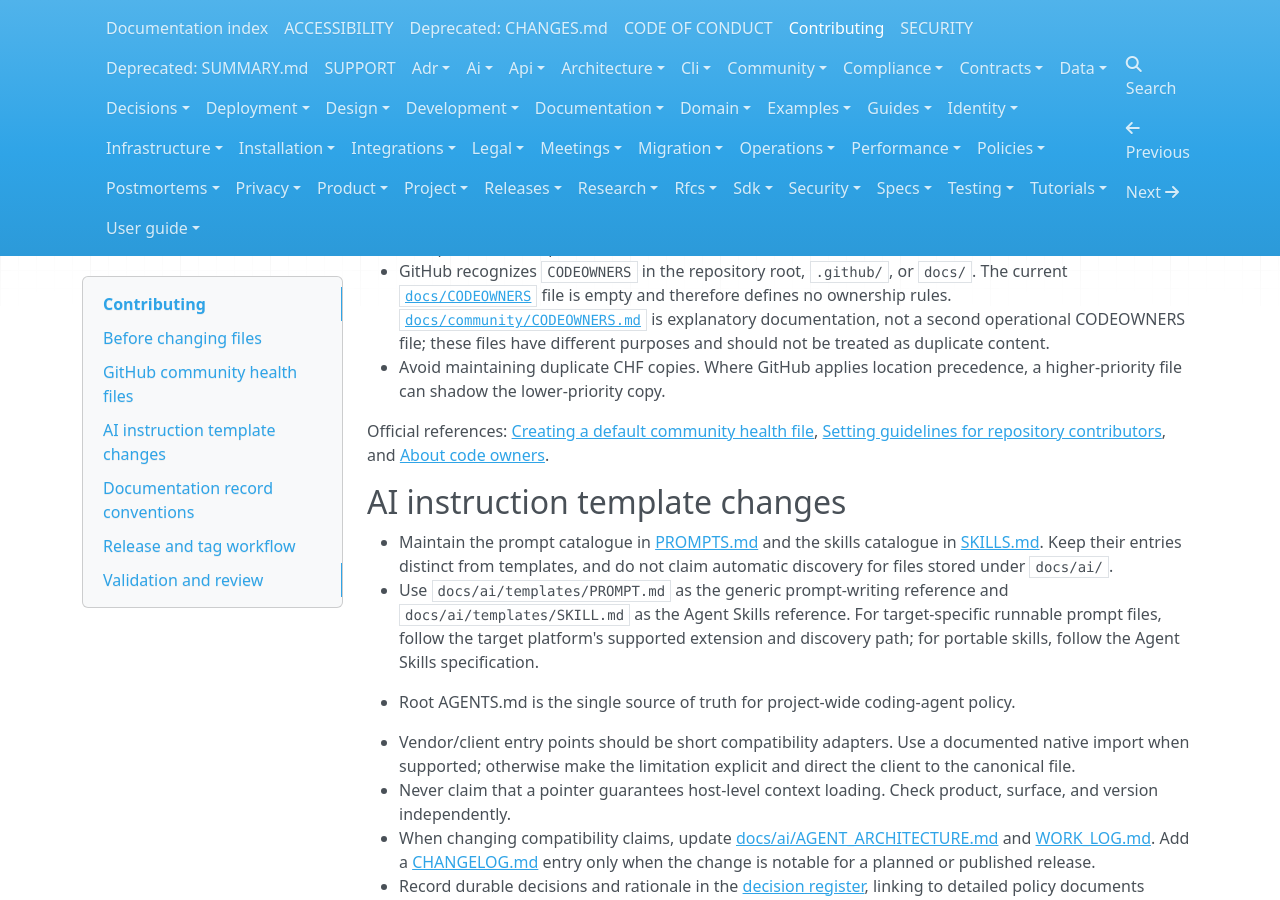
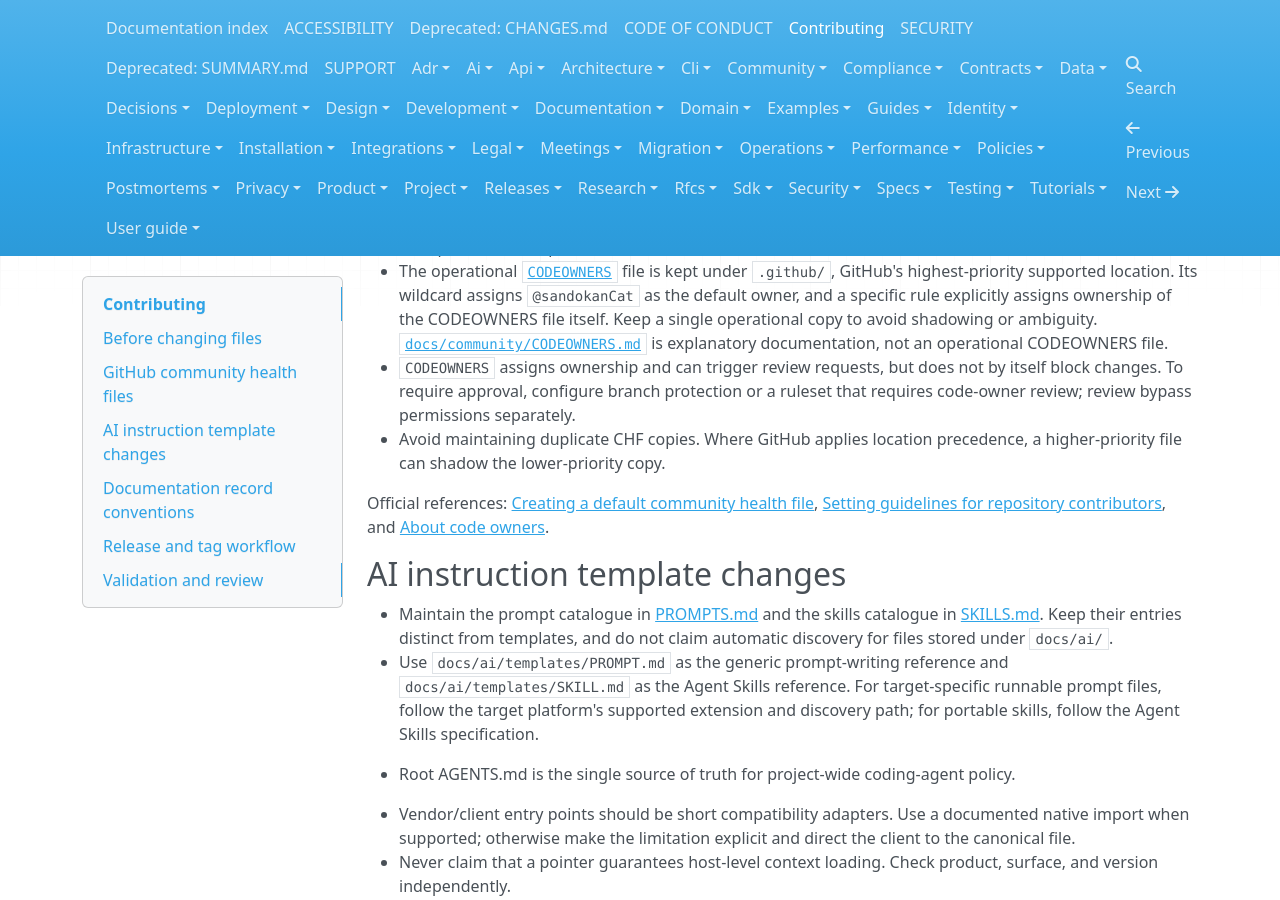
Before and after one commit to sandokanCat/.github, an MkDocs documentation site: the page built from docs/CONTRIBUTING.md, in a window 1280 px wide and 900 px high, scrolled down 720 px. Built offline with MkDocs 1.6.1, drawn with Linux system fonts in a browser that asks for light colours; nearby versions of some CDN libraries.

Commit message:
docs: document repository code ownership controls

```diff
--- a/docs/CONTRIBUTING.md
+++ b/docs/CONTRIBUTING.md
@@ -16,7 +16,8 @@ GitHub's default community health file (CHF) discovery rules are authoritative f
 - Keep default contribution guidance in [`docs/CONTRIBUTING.md`](./CONTRIBUTING.md), a GitHub-supported location for a default community health file.
 - Keep funding and vulnerability-report configuration under [`.github/`](../.github/), as required by GitHub's CHF rules.
 - Keep operational issue and pull request templates in [`.github/ISSUE_TEMPLATE/`](../.github/ISSUE_TEMPLATE/) and [`.github/PULL_REQUEST_TEMPLATE.md`](../.github/PULL_REQUEST_TEMPLATE.md). A documentation page describing a template is not a substitute for the operational template.
-- GitHub recognizes `CODEOWNERS` in the repository root, `.github/`, or `docs/`. The current [`docs/CODEOWNERS`](./CODEOWNERS) file is empty and therefore defines no ownership rules. [`docs/community/CODEOWNERS.md`](./community/CODEOWNERS.md) is explanatory documentation, not a second operational CODEOWNERS file; these files have different purposes and should not be treated as duplicate content.
+- The operational [`CODEOWNERS`](../.github/CODEOWNERS) file is kept under `.github/`, GitHub's highest-priority supported location. Its wildcard assigns `@sandokanCat` as the default owner, and a specific rule explicitly assigns ownership of the CODEOWNERS file itself. Keep a single operational copy to avoid shadowing or ambiguity. [`docs/community/CODEOWNERS.md`](./community/CODEOWNERS.md) is explanatory documentation, not an operational CODEOWNERS file.
+- `CODEOWNERS` assigns ownership and can trigger review requests, but does not by itself block changes. To require approval, configure branch protection or a ruleset that requires code-owner review; review bypass permissions separately.
 - Avoid maintaining duplicate CHF copies. Where GitHub applies location precedence, a higher-priority file can shadow the lower-priority copy.
 
 Official references: [Creating a default community health file](https://docs.github.com/en/communities/setting-up-your-project-for-healthy-contributions/creating-a-default-community-health-file), [Setting guidelines for repository contributors](https://docs.github.com/en/communities/setting-up-your-project-for-healthy-contributions/setting-guidelines-for-repository-contributors), and [About code owners](https://docs.github.com/en/repositories/managing-your-repositorys-settings-and-features/customizing-your-repository/about-code-owners).
```
